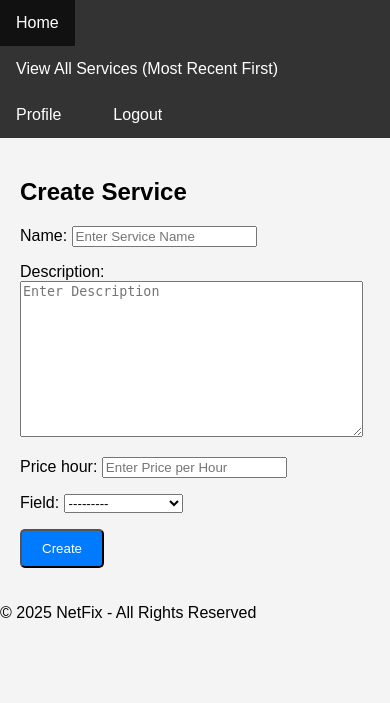
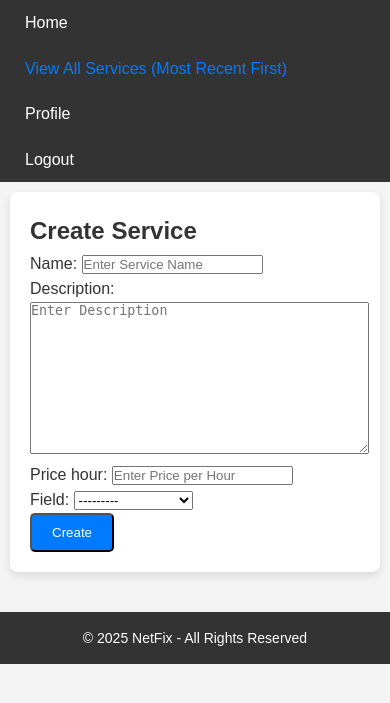
Before and after one commit to cliffdoyle/netfix, a Django app: page /services/create/ in a window 390 px wide. Shown: the top 703 px of the page. Run offline with Django 3.2, Linux system fonts and the light colour scheme; a user stored in the database is signed in.

Commit message:
Styled base HTML template with modern layout, added navbar, content area, and footer styling. Implemented responsive design for mobile devices. Linked external CSS file to base HTML template for consistent styling across pages.

```diff
--- a/main/templates/main/base.html
+++ b/main/templates/main/base.html
@@ -5,7 +5,7 @@
     <link
       rel="stylesheet"
       type="text/css"
-      href="{% static 'css/style.css' %}"
+      href="{% static 'home/base.css' %}"
     />
     <meta charset="UTF-8" />
     <meta http-equiv="X-UA-Compatible" content="IE=edge" />
@@ -20,6 +20,8 @@
     </div>
   </body>
   <footer>
+    <div>
     <p>&copy; 2025 NetFix - All Rights Reserved</p>
+    </div>
 </footer>
 </html>
--- /dev/null
+++ b/static/home/base.css
@@ -0,0 +1,76 @@
+/* General reset and box sizing */
+* {
+    margin: 0;
+    padding: 0;
+    box-sizing: border-box;
+  }
+
+  /* Body styling */
+  body {
+    font-family: 'Arial', sans-serif;
+    background-color: #f4f7f6;
+    color: #333;
+    line-height: 1.6;
+    padding: 0;
+  }
+
+  /* Navbar styling */
+  nav {
+    background-color: #333;
+    padding: 10px 20px;
+    text-align: center;
+  }
+
+  nav a {
+    color: #fff;
+    text-decoration: none;
+    padding: 10px 15px;
+    margin: 0 10px;
+    display: inline-block;
+    border-radius: 4px;
+    transition: background-color 0.3s;
+  }
+
+  nav a:hover {
+    background-color: #575757;
+  }
+
+  /* Content area styling */
+  .content {
+    padding: 20px;
+    max-width: 1100px;
+    margin: 0 auto;
+    background-color: #fff;
+    border-radius: 8px;
+    box-shadow: 0 4px 8px rgba(0, 0, 0, 0.1);
+  }
+
+  h1, h2, h3 {
+    color: #333;
+  }
+
+  /* Footer styling */
+  footer {
+    background-color: #333;
+    color: #fff;
+    padding: 15px;
+    text-align: center;
+    margin-top: 40px;
+  }
+
+  footer p {
+    font-size: 14px;
+  }
+
+  /* Responsive Design */
+  @media (max-width: 768px) {
+    nav {
+      text-align: left;
+      padding: 10px;
+    }
+
+    .content {
+      padding: 15px;
+      margin: 10px;
+    }
+  }
```
Also changed, not shown: static/users/customerprofile.css (added, +93 -0 lines), users/templates/users/customer_profile.html (+19 -6 lines).
